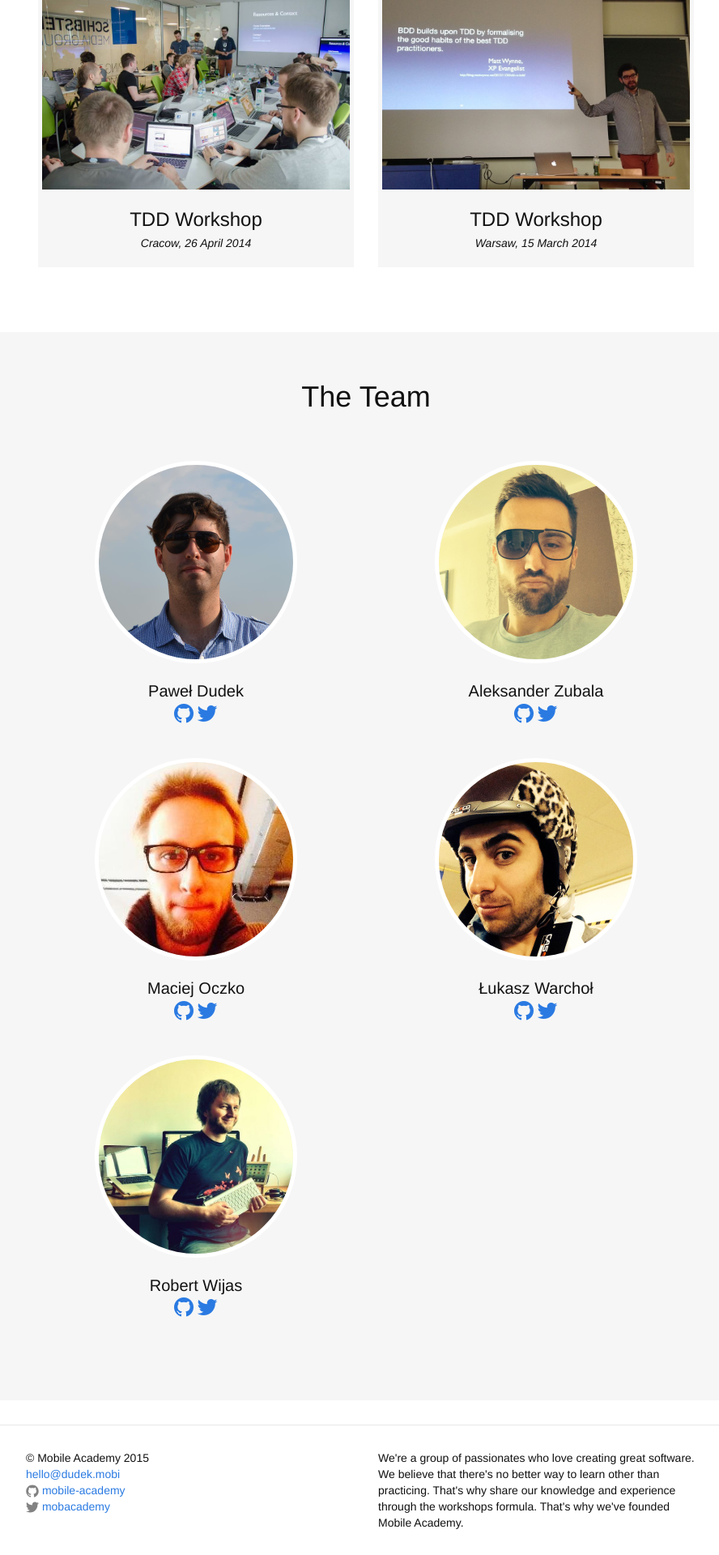
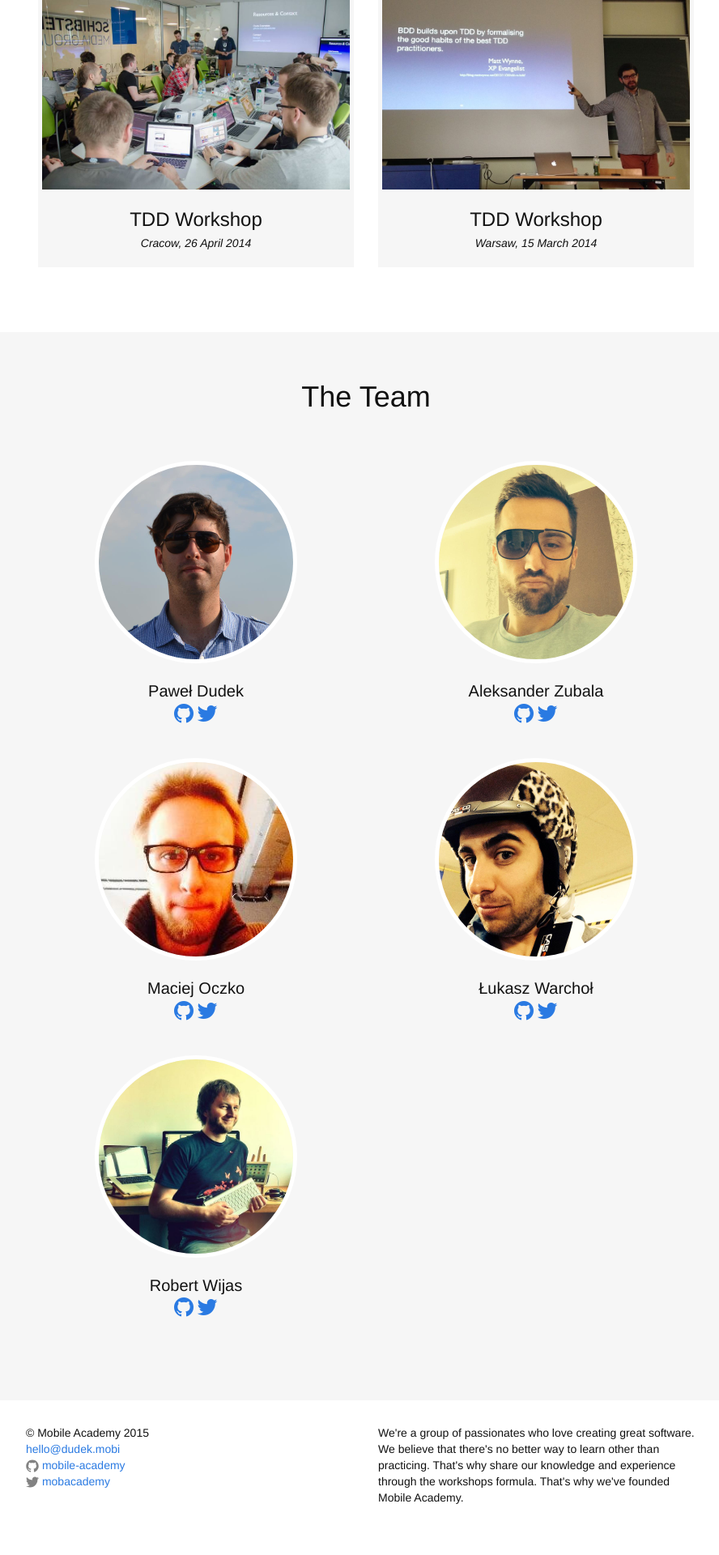
Before and after one commit to mobile-academy/mobile-academy.github.io-archive, a Jekyll site: the page built from index.html, in a window 1280 px wide. Shown: the part 2334-4254 px from the top of the page at 81% size, without its empty margins (188-1076 px from the left). Built offline with Jekyll 4.4.1, drawn with Linux system fonts in a browser that asks for light colours; after the commit the page ends 4215 px from its top, so only the background shows below that.

Commit message:
Added spacing to bottom

```diff
--- a/_sass/_base.scss
+++ b/_sass/_base.scss
@@ -56,7 +56,7 @@ ul, ol, dl, figure,
 }
 
 /**
-* Upcoming
+* Upcoming and past
 */
 
 .workshop-type-card {
--- a/_sass/_layout.scss
+++ b/_sass/_layout.scss
@@ -96,8 +96,7 @@
  * Site footer
  */
 .site-footer {
-    border-top: 1px solid $grey-color-light;
-    padding: $spacing-unit 0;
+    padding-bottom: 22px;
 }
 
 .contact-list,
```
